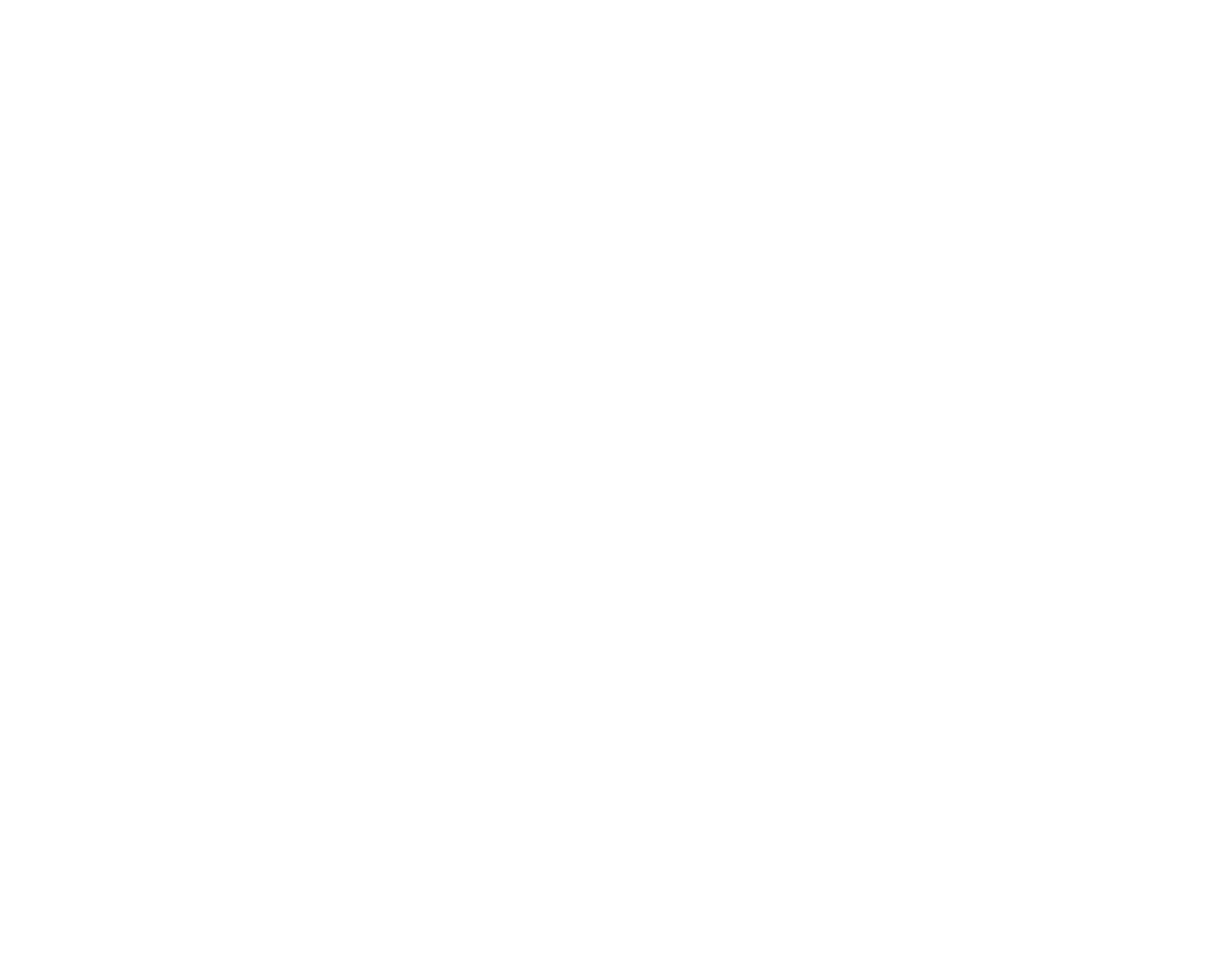
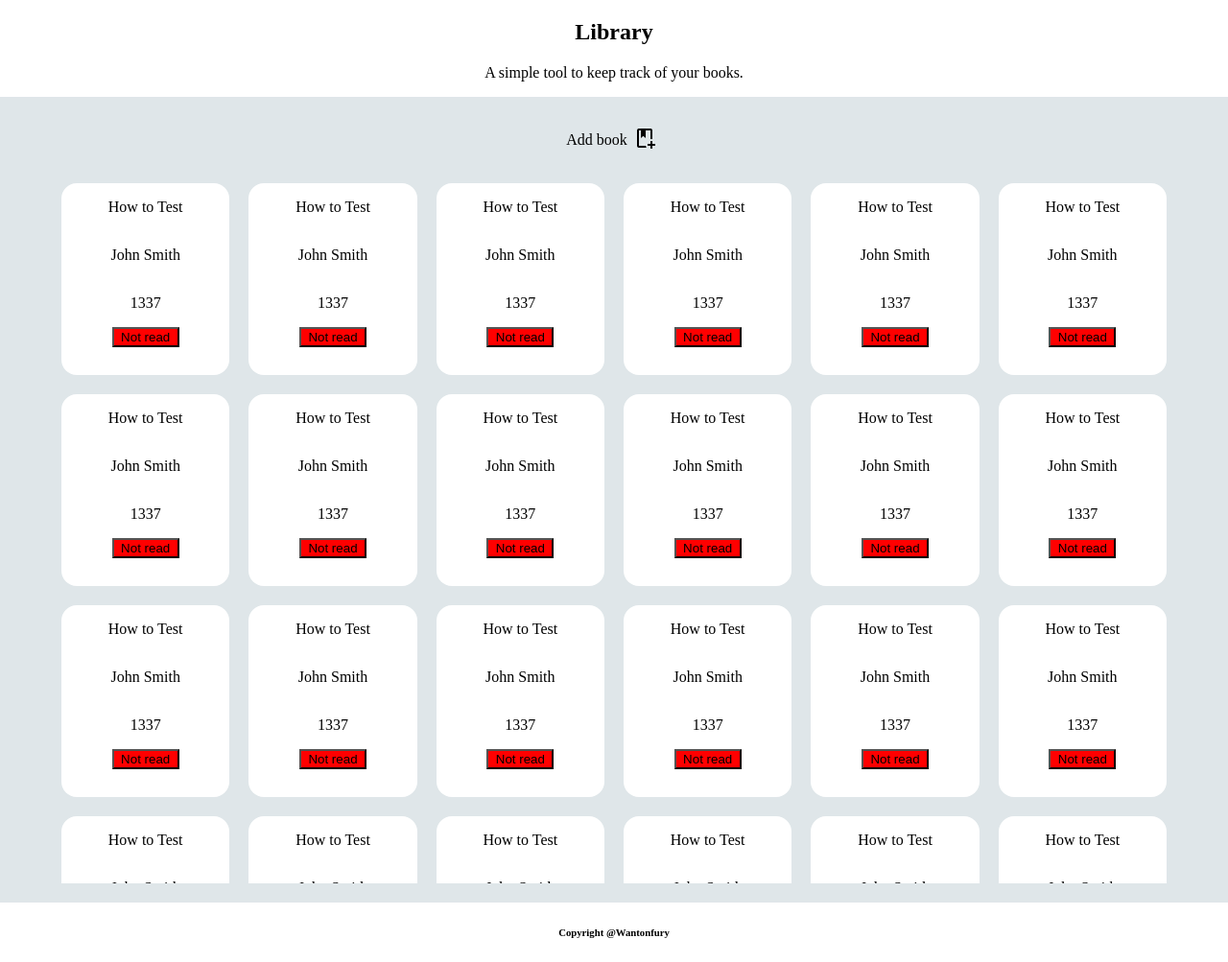
Before and after one commit to Wantonfury/library, a plain HTML site: page index.html in a window 1280 px wide. Shown: the whole page at 96% size. Before the commit the page ends 800 px from the top, so only its background shows below. Drawn offline with Linux system fonts and the light colour scheme.

Commit message:
Add button and grid and some JavaScript
Added a button to add new books (no functionality yet), a grid to list
all of the books and some code to maintain the library.

```diff
--- a/css/styles.css
+++ b/css/styles.css
@@ -0,0 +1,99 @@
+body {
+    height: 100vh;
+    margin: 0px;
+    padding: 0px;
+
+    display: flex;
+    flex-direction: column;
+    justify-content: space-between;
+    align-items: center;
+}
+
+#header {
+    background-color: white;
+    color: black;
+
+    text-align: center;
+
+    width: 100%;
+
+    box-shadow: 10px 10px 8px rgba(128, 128, 128, 0.75);
+}
+
+#content {
+    background-color: #dfe6e9;
+    width: 100%;
+    height: 100%;
+
+    display: flex;
+    flex-direction: column;
+    justify-content: flex-start;
+    align-items: center;
+
+    padding: 20px 0px;
+    gap: 20px;
+}
+
+.book-add {
+    cursor: pointer;
+    transition: 100ms ease-in-out;
+    user-select: none;
+
+    display: flex;
+    align-items: center;
+
+    border-radius: 16px;
+    padding: 0px 10px;
+}
+
+.book-add > img {
+    cursor: inherit;
+}
+
+.book-add > button {
+    background: none;
+    border: none;
+    cursor: inherit;
+}
+
+.book-add:hover {
+    background-color: #d3dadd;
+}
+
+.book-add:active {
+    transform: scale(0.95);
+}
+
+.book-container {
+    height: 94%;
+    width: 90%;
+
+    display: grid;
+    grid-template-columns: repeat(6, 1fr);
+    gap: 20px;
+    overflow: auto;
+}
+
+.book-card {
+    display: flex;
+    flex-direction: column;
+
+    align-items: center;
+
+    background-color: white;
+    height: 200px;
+    min-width: 100px;
+
+    border-radius: 16px;
+}
+
+.book-card > button {
+    width: 40%;
+}
+
+#footer {
+    background-color: white;
+    width: 100%;
+
+    text-align: center;
+}
--- a/index.html
+++ b/index.html
@@ -7,6 +7,21 @@
         <script src="js/library.js" defer></script>
     </head>
     <body>
+        <div id="header">
+            <h2>Library</h2>
+            <p>A simple tool to keep track of your books.</p>
+        </div>
+        <div id="content">
+            <div class="book-add">
+                <p>Add book</p>
+                <button><img src="img/icon-book-add.png"></button>
+            </div>
 
+            <div class="book-container">
+            </div>
+        </div>
+        <div id="footer">
+            <h6>Copyright @Wantonfury</h6>
+        </div>
     </body>
 </html>
--- a/js/library.js
+++ b/js/library.js
@@ -0,0 +1,73 @@
+function Library() {
+    myLibrary = [];
+}
+
+Library.prototype.add = function(book) {
+    myLibrary.push(book);
+}
+
+Library.prototype.remove = function(book) {
+    myLibrary.remove(book);
+}
+
+Library.prototype.update = function() {
+    let bookContainer = document.getElementsByClassName("book-container")[0];
+
+    bookContainer.innerHTML = "";
+
+    myLibrary.forEach(book => {
+        let card = document.createElement("div");
+
+        card.classList.add("book-card");
+
+        let title = document.createElement("p");
+        let author = document.createElement("p");
+        let pages = document.createElement("p");
+        let read = document.createElement("button");
+
+        title.textContent = book.title;
+        author.textContent = book.author;
+        pages.textContent = book.pages;
+
+        read.textContent = (book.read === true ? "Read" : "Not read");
+        read.dataset.read = book.read;
+        read.addEventListener('click', readToggle);
+        if (book.read === false) read.style.backgroundColor = "red";
+        else read.style.backgroundColor = "green";
+
+        card.appendChild(title);
+        card.appendChild(author);
+        card.appendChild(pages);
+        card.appendChild(read);
+
+        bookContainer.appendChild(card);
+    });
+}
+
+let readToggle = function(e) {
+    if (e.currentTarget.getAttribute("data-read") === "true") {
+        e.currentTarget.setAttribute("data-read", "false");
+        e.currentTarget.textContent = "Not read";
+        e.currentTarget.style.backgroundColor = "red";
+    }
+    else {
+        e.currentTarget.setAttribute("data-read", "true");
+        e.currentTarget.textContent = "Read";
+        e.currentTarget.style.backgroundColor = "green";
+    }
+}
+
+function Book(title, author, pages, read) {
+    this.title = title;
+    this.author = author;
+    this.pages = pages;
+    this.read = read;
+}
+
+let library = new Library();
+
+let testBook = new Book("How to Test", "John Smith", 1337, false);
+for (let i = 0; i < 60; ++i) library.add(testBook);
+
+
+library.update();
```
Also changed, not shown: img/icon-book-add.png (added), 1 other file.
